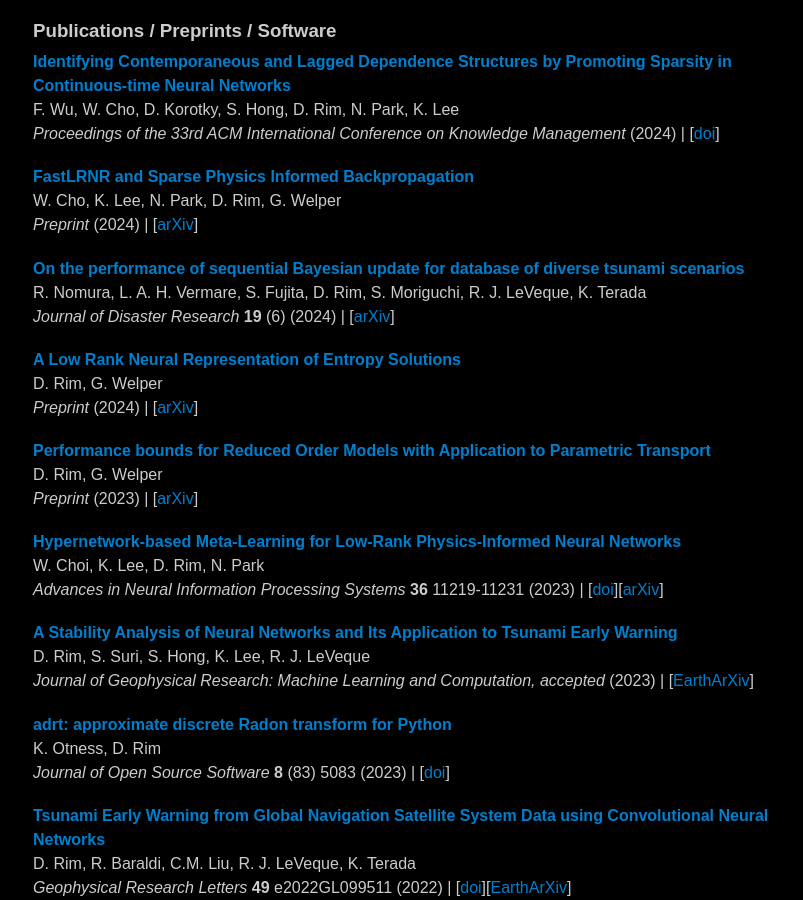
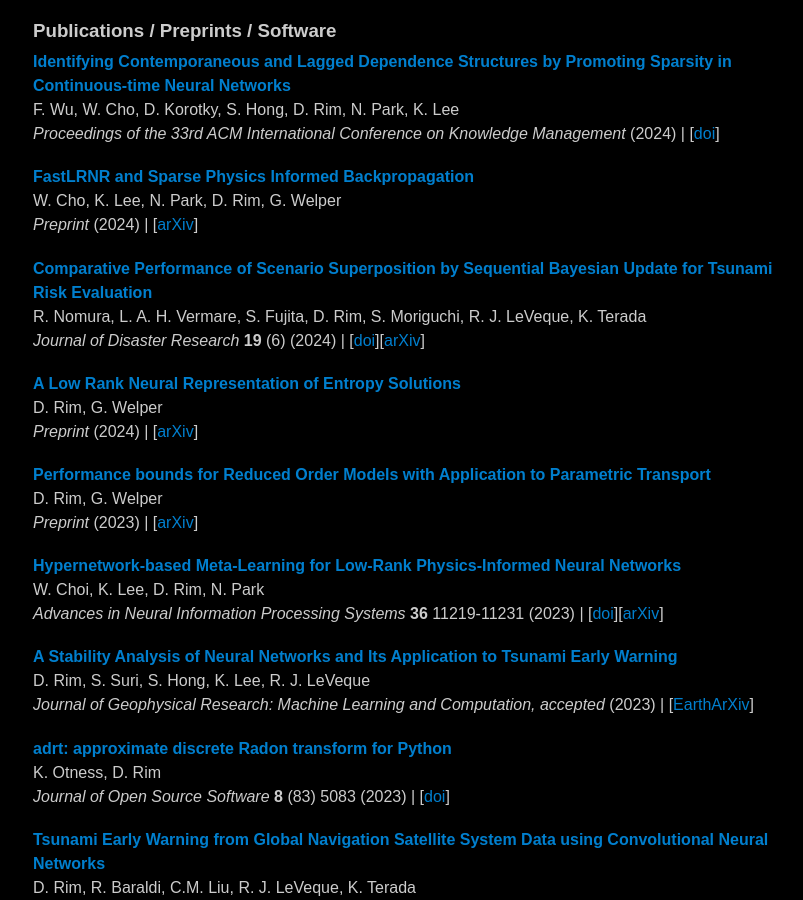
Before and after one commit to dsrim/dsrim.github.io, a Jekyll site: the page built from index.md, in a window 1280 px wide and 900 px high, scrolled down 759 px. Shown: the whole window, without its empty margins (231-1034 px from the left). Built offline with Jekyll 4.4.1, drawn with Linux system fonts in a browser that asks for light colours; some of the changed text lies outside the part shown.

Commit message:
update pub title, add a couple people

```diff
--- a/index.md
+++ b/index.md
@@ -96,10 +102,11 @@
       arxiv:    "https://arxiv.org/abs/2410.04001"
       year:     "2024"
 
-    - title:    "On the performance of sequential Bayesian update for database of diverse tsunami scenarios"
+    - title:    "Comparative Performance of Scenario Superposition by Sequential Bayesian Update for Tsunami Risk Evaluation"
       author:   "R. Nomura, L. A. H. Vermare, S. Fujita, D. Rim, S. Moriguchi, R. J. LeVeque, K. Terada"
       journal:  "Journal of Disaster Research"
       arxiv:    "https://arxiv.org/abs/2407.03631"
+      doi:      "http://dx.doi.org/10.20965/jdr.2024.p0896"
       numbers:  "**19** (6)"
       year:     "2024"
 
```
Also changed, not shown: other parts of index.md (+6 -0 lines), 1 other file.
